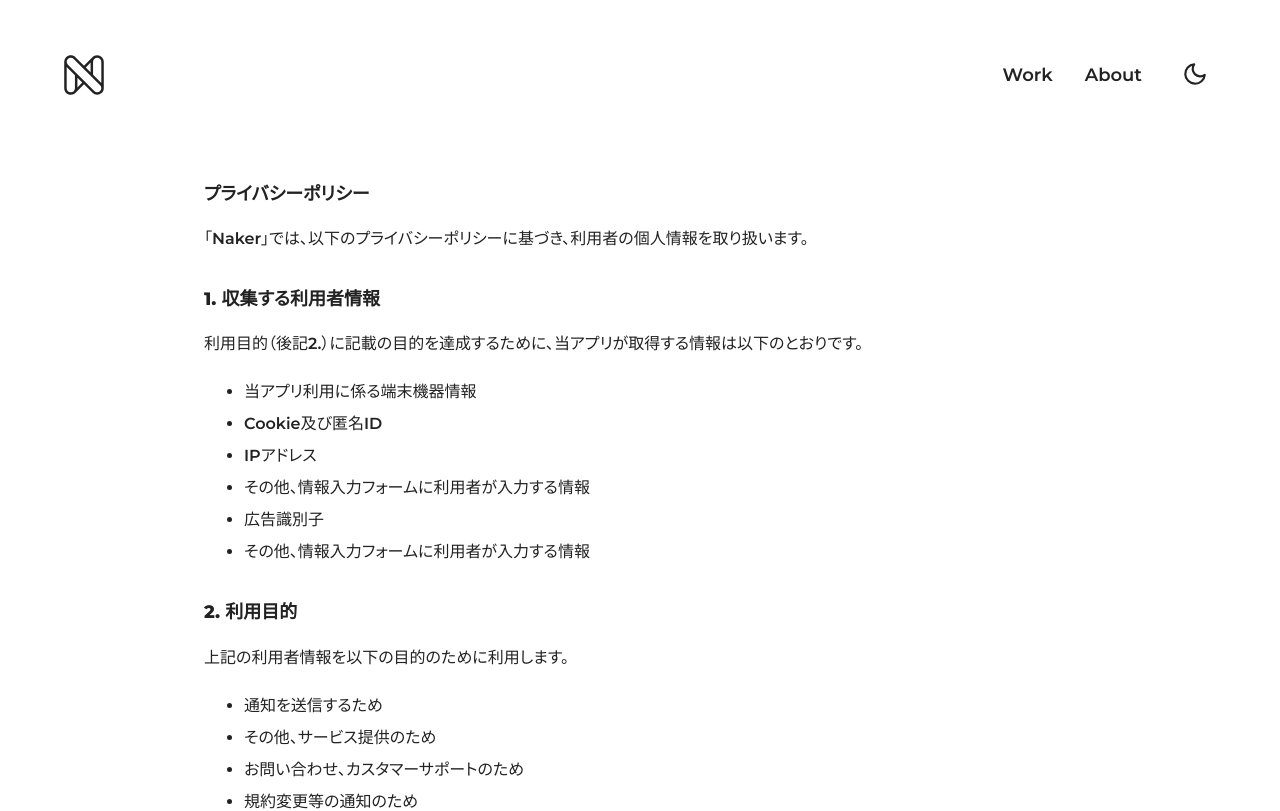
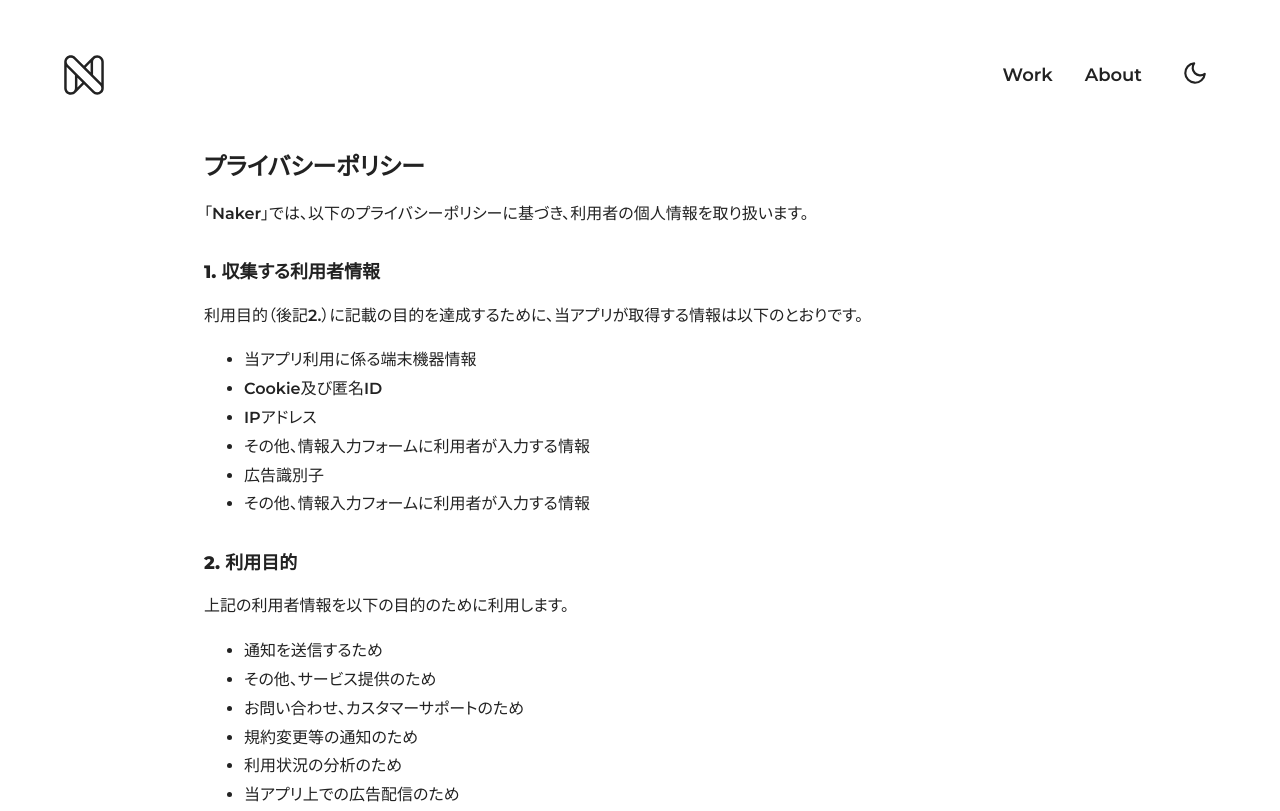
Before and after one commit to nakanishy/nakanishy, a React app: page /naker/privacy in a window 1280 px wide. Shown: the top 811 px of the page. Built offline with nearby package versions, Linux system fonts and the light colour scheme.

Commit message:
Design privacy

```diff
--- a/src/pages/privacies/brella/Privacy.tsx
+++ b/src/pages/privacies/brella/Privacy.tsx
@@ -12,7 +12,7 @@ export const Privacy: React.FC = () => {
         paddingBottom: space.xl,
       }}
     >
-      <Heading>プライバシーポリシー</Heading>
+      <Title>プライバシーポリシー</Title>
       <Body>
         「Brella」では、以下のプライバシーポリシーに基づき、利用者の個人情報を取り扱います。
       </Body>
@@ -55,6 +55,12 @@ export const Privacy: React.FC = () => {
   )
 }
 
+const Title = styled('h1')({
+  fontSize: fontSize.xxl,
+  fontWeight: fontWeight.bold,
+  lineHeight: lineHeight.heading,
+})
+
 const Heading = styled('h2')({
   marginTop: space.l,
   fontSize: fontSize.l,
@@ -65,6 +71,5 @@ const Heading = styled('h2')({
 const Body = styled('p')({
   marginTop: space.m,
   fontSize: fontSize.m,
-  fontWeight: 400,
   lineHeight: lineHeight.body,
 })
--- a/src/pages/privacies/darken/Privacy.tsx
+++ b/src/pages/privacies/darken/Privacy.tsx
@@ -12,7 +12,7 @@ export const Privacy: React.FC = () => {
         paddingBottom: space.xl,
       }}
     >
-      <Heading>プライバシーポリシー</Heading>
+      <Title>プライバシーポリシー</Title>
       <Body>
         「Darken」では、以下のプライバシーポリシーに基づき、利用者の個人情報を取り扱います。
       </Body>
@@ -60,6 +60,12 @@ export const Privacy: React.FC = () => {
   )
 }
 
+const Title = styled('h1')({
+  fontSize: fontSize.xxl,
+  fontWeight: fontWeight.bold,
+  lineHeight: lineHeight.heading,
+})
+
 const Heading = styled('h2')({
   marginTop: space.l,
   fontSize: fontSize.l,
@@ -70,6 +76,5 @@ const Heading = styled('h2')({
 const Body = styled('p')({
   marginTop: space.m,
   fontSize: fontSize.m,
-  fontWeight: 400,
   lineHeight: lineHeight.body,
 })
--- a/src/pages/privacies/emojist/Privacy.tsx
+++ b/src/pages/privacies/emojist/Privacy.tsx
@@ -7,7 +7,7 @@ import { fontSize, fontWeight, lineHeight, space } from '~/styles/variables'
 export const Privacy: React.FC = () => {
   return (
     <Inner style={{ maxWidth: 1000, paddingBottom: space.xl }}>
-      <Heading>プライバシーポリシー</Heading>
+      <Title>プライバシーポリシー</Title>
       <Body>
         「Emojist」では、以下のプライバシーポリシーに基づき、利用者の個人情報を取り扱います。
       </Body>
@@ -56,6 +56,12 @@ export const Privacy: React.FC = () => {
   )
 }
 
+const Title = styled('h1')({
+  fontSize: fontSize.xxl,
+  fontWeight: fontWeight.bold,
+  lineHeight: lineHeight.heading,
+})
+
 const Heading = styled('h2')({
   marginTop: space.l,
   fontSize: fontSize.l,
@@ -66,6 +72,5 @@ const Heading = styled('h2')({
 const Body = styled('p')({
   marginTop: space.m,
   fontSize: fontSize.m,
-  fontWeight: 400,
   lineHeight: lineHeight.body,
 })
--- a/src/pages/privacies/jazz/Privacy.tsx
+++ b/src/pages/privacies/jazz/Privacy.tsx
@@ -12,7 +12,7 @@ export const Privacy: React.FC = () => {
         paddingBottom: space.xl,
       }}
     >
-      <Heading>プライバシーポリシー</Heading>
+      <Title>プライバシーポリシー</Title>
       <Body>
         「Jazz
         Standard」では、以下のプライバシーポリシーに基づき、利用者の個人情報を取り扱います。
@@ -52,6 +52,12 @@ export const Privacy: React.FC = () => {
   )
 }
 
+const Title = styled('h1')({
+  fontSize: fontSize.xxl,
+  fontWeight: fontWeight.bold,
+  lineHeight: lineHeight.heading,
+})
+
 const Heading = styled('h2')({
   marginTop: space.l,
   fontSize: fontSize.l,
@@ -62,6 +68,5 @@ const Heading = styled('h2')({
 const Body = styled('p')({
   marginTop: space.m,
   fontSize: fontSize.m,
-  fontWeight: 400,
   lineHeight: lineHeight.body,
 })
--- a/src/pages/privacies/naker/Privacy.tsx
+++ b/src/pages/privacies/naker/Privacy.tsx
@@ -7,7 +7,7 @@ import { fontSize, fontWeight, lineHeight, space } from '~/styles/variables'
 export const Privacy: React.FC = () => {
   return (
     <Inner style={{ maxWidth: 1000, paddingBottom: space.xl }}>
-      <Heading>プライバシーポリシー</Heading>
+      <Title>プライバシーポリシー</Title>
       <Body>
         「Naker」では、以下のプライバシーポリシーに基づき、利用者の個人情報を取り扱います。
       </Body>
@@ -57,6 +57,12 @@ export const Privacy: React.FC = () => {
   )
 }
 
+const Title = styled('h1')({
+  fontSize: fontSize.xxl,
+  fontWeight: fontWeight.bold,
+  lineHeight: lineHeight.heading,
+})
+
 const Heading = styled('h2')({
   marginTop: space.l,
   fontSize: fontSize.l,
@@ -67,6 +73,5 @@ const Heading = styled('h2')({
 const Body = styled('p')({
   marginTop: space.m,
   fontSize: fontSize.m,
-  fontWeight: 400,
   lineHeight: lineHeight.body,
 })
--- a/src/styles/variables.ts
+++ b/src/styles/variables.ts
@@ -15,7 +15,7 @@ export const colorPalette = {
 }
 
 export const fontFamily = {
-  sansSerif: 'Montserrat, "Helvetica Neue", sans-serif',
+  sansSerif: 'Montserrat, "Helvetica Neue", "Hiragino Sans", sans-serif',
   monospace:
     '"Fira Mono", Consolas, Monaco, Menlo, Courier, "Ubuntu Mono", monospace',
 }
@@ -42,7 +42,7 @@ export const fontWeight = {
 export const lineHeight = {
   just: 1,
   heading: 1.4,
-  body: 2,
+  body: 1.8,
 }
 
 export const space = {
```
